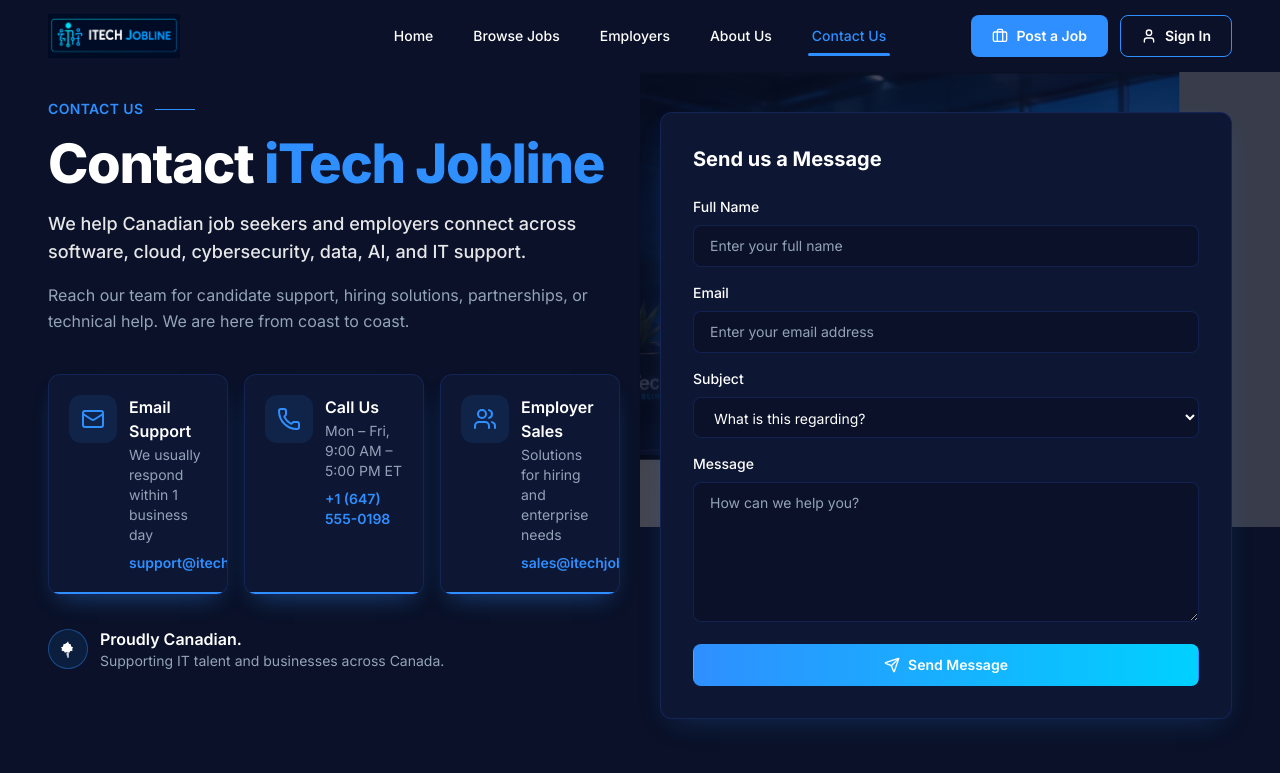
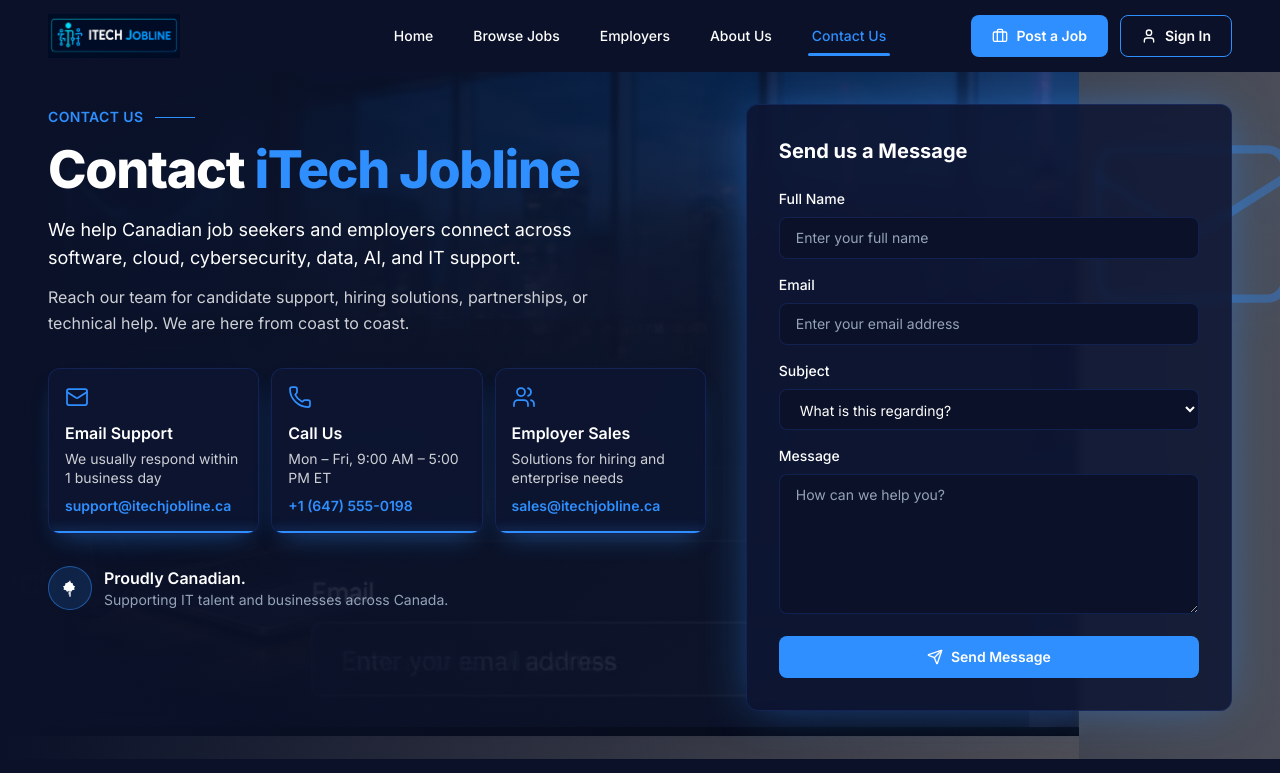
Before and after one commit to Martins-technologies/ITech-Jooblie, a React (Vite) app: page /contact in a window 1280 px wide. Shown: the top 773 px of the page. Built offline with nearby package versions, Linux system fonts and the light colour scheme.

Commit message:
contatc section set

```diff
--- a/src/components/contact/ContactForm.jsx
+++ b/src/components/contact/ContactForm.jsx
@@ -11,7 +11,11 @@ export default function ContactForm() {
   const { values, errors, submitted, update, handleSubmit } = useContactForm();
 
   return (
-    <Card hover={false} className="p-6 shadow-card md:p-8" id="contact-form">
+    <Card
+      hover={false}
+      className="border-brand-accent/40 bg-brand-card/85 p-6 shadow-[0_0_48px_-10px_rgba(47,143,255,0.55)] backdrop-blur-sm md:p-8"
+      id="contact-form"
+    >
       <h2 className="mb-6 text-xl font-bold text-brand-white">Send us a Message</h2>
       {submitted ? (
         <p className="rounded-lg border border-brand-accent/40 bg-brand-accent/10 p-4 text-sm text-brand-white">
@@ -54,7 +58,7 @@ export default function ContactForm() {
             onChange={update('message')}
             error={errors.message}
           />
-          <Button type="submit" variant="gradient" icon={Send} className="w-full">
+          <Button type="submit" variant="primary" icon={Send} className="w-full">
             Send Message
           </Button>
         </form>
--- a/src/components/contact/ContactHero.jsx
+++ b/src/components/contact/ContactHero.jsx
@@ -7,37 +7,47 @@ import ContactMethodCards from './ContactMethodCards.jsx';
 
 export default function ContactHero() {
   return (
-    <section className="relative overflow-hidden bg-brand-bg pt-6 pb-10">
+    <section className="relative overflow-hidden bg-brand-bg pt-8 pb-12">
       <img
         src={images.contactHero}
         alt="Night office overlooking a Canadian city skyline"
-        className="pointer-events-none absolute inset-y-0 right-0 hidden w-1/2 object-cover opacity-40 lg:block"
+        className="pointer-events-none absolute inset-0 h-full w-full object-cover object-center"
       />
-      <div className="pointer-events-none absolute right-[18%] top-16 hidden lg:block">
-        <Mail className="h-40 w-40 text-brand-accent/30" strokeWidth={1} />
+      <div
+        className="pointer-events-none absolute inset-0 bg-gradient-to-r from-brand-bg via-brand-bg/92 to-brand-bg/45"
+        aria-hidden="true"
+      />
+      <div
+        className="pointer-events-none absolute -right-6 top-10 hidden lg:block"
+        aria-hidden="true"
+      >
+        <Mail
+          className="h-56 w-56 text-brand-accent/35 drop-shadow-[0_0_28px_rgba(47,143,255,0.45)]"
+          strokeWidth={0.9}
+        />
       </div>
 
-      <div className="container-page relative grid items-start gap-10 lg:grid-cols-2">
+      <div className="container-page relative grid items-start gap-10 lg:grid-cols-[1.15fr_0.85fr]">
         <div>
           <SectionEyebrow label="Contact Us" />
-          <h1 className="mt-4 text-4xl font-extrabold leading-tight tracking-tight text-brand-white md:text-5xl lg:text-[3.4rem]">
+          <h1 className="mt-4 text-4xl font-extrabold leading-tight tracking-tight text-brand-white md:text-5xl lg:text-[3.25rem]">
             Contact <span className="text-brand-accent">iTech Jobline</span>
           </h1>
-          <p className="mt-5 max-w-xl text-base font-medium leading-relaxed text-brand-white/90 md:text-lg">
+          <p className="mt-5 max-w-xl text-base leading-relaxed text-brand-white md:text-lg">
             We help Canadian job seekers and employers connect across software, cloud,
             cybersecurity, data, AI, and IT support.
           </p>
-          <p className="mt-4 max-w-xl text-base leading-relaxed text-brand-muted">
+          <p className="mt-3 max-w-xl text-base leading-relaxed text-brand-white/80">
             Reach our team for candidate support, hiring solutions, partnerships, or
             technical help. We are here from coast to coast.
           </p>
 
-          <div className="mt-10">
+          <div className="mt-8">
             <ContactMethodCards />
           </div>
 
           <div className="mt-8 flex items-center gap-3">
-            <span className="flex h-10 w-10 items-center justify-center rounded-full border border-brand-accent/40 bg-brand-accent/10">
+            <span className="flex h-11 w-11 shrink-0 items-center justify-center rounded-full border border-brand-accent/50 bg-brand-accent/15">
               <MapleLeafIcon className="h-5 w-5 text-brand-white" />
             </span>
             <div>
@@ -49,12 +59,7 @@ export default function ContactHero() {
           </div>
         </div>
 
-        <div className="relative z-10 lg:pt-4">
-          <img
-            src={images.contactHero}
-            alt=""
-            className="mb-4 h-40 w-full rounded-xl object-cover lg:hidden"
-          />
+        <div className="relative z-10">
           <ContactForm />
         </div>
       </div>
--- a/src/components/contact/ContactMethodCards.jsx
+++ b/src/components/contact/ContactMethodCards.jsx
@@ -1,31 +1,33 @@
 import { contactMethods } from '../../data/contactMethods.js';
 import Card from '../common/Card.jsx';
-import IconBadge from '../common/IconBadge.jsx';
 
 export default function ContactMethodCards() {
   return (
-    <div className="grid gap-4 sm:grid-cols-3">
-      {contactMethods.map((item) => (
+    <div className="grid grid-cols-1 gap-3 sm:grid-cols-3">
+      {contactMethods.map((item) => {
+        const Icon = item.icon;
+        return (
           <Card
             key={item.id}
-          className="relative overflow-hidden p-5 shadow-[0_12px_24px_-12px_rgba(47,143,255,0.45)]"
+            hover={false}
+            className="relative overflow-hidden border-brand-accent/20 bg-brand-card/80 p-4 shadow-[0_12px_24px_-12px_rgba(47,143,255,0.45)] backdrop-blur-sm"
           >
-          <div className="flex items-start gap-3">
-            <IconBadge icon={item.icon} className="h-10 w-10 shrink-0" />
-            <div className="min-w-0 flex-1">
-              <h3 className="font-semibold text-brand-white">{item.title}</h3>
-              <p className="mt-0.5 text-sm text-brand-muted">{item.description}</p>
+            <Icon className="h-6 w-6 text-brand-accent" strokeWidth={1.75} aria-hidden="true" />
+            <h3 className="mt-3 font-semibold text-brand-white">{item.title}</h3>
+            <p className="mt-1 text-sm leading-snug text-brand-white/80">{item.description}</p>
             <a
               href={item.href}
               className="mt-2 inline-block text-sm font-semibold text-brand-accent hover:text-brand-accentHover"
             >
               {item.value}
             </a>
-            </div>
-          </div>
-          <span className="absolute inset-x-0 bottom-0 h-0.5 bg-brand-accent" aria-hidden="true" />
+            <span
+              className="absolute inset-x-0 bottom-0 h-0.5 bg-brand-accent shadow-[0_0_12px_rgba(47,143,255,0.8)]"
+              aria-hidden="true"
+            />
           </Card>
-      ))}
+        );
+      })}
     </div>
   );
 }
```
Lines whose indentation alone changed are shown as unchanged.
